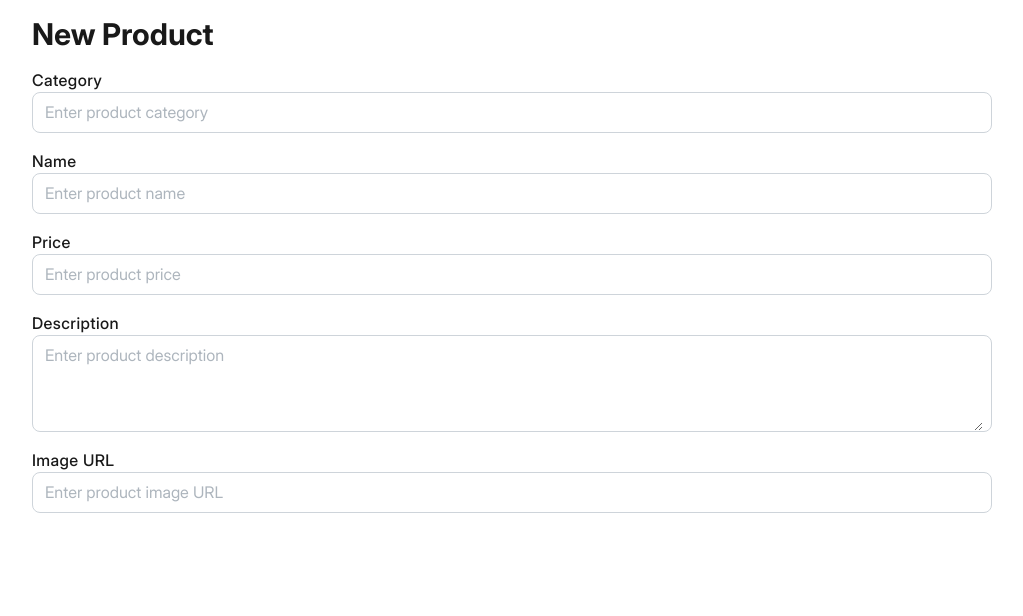
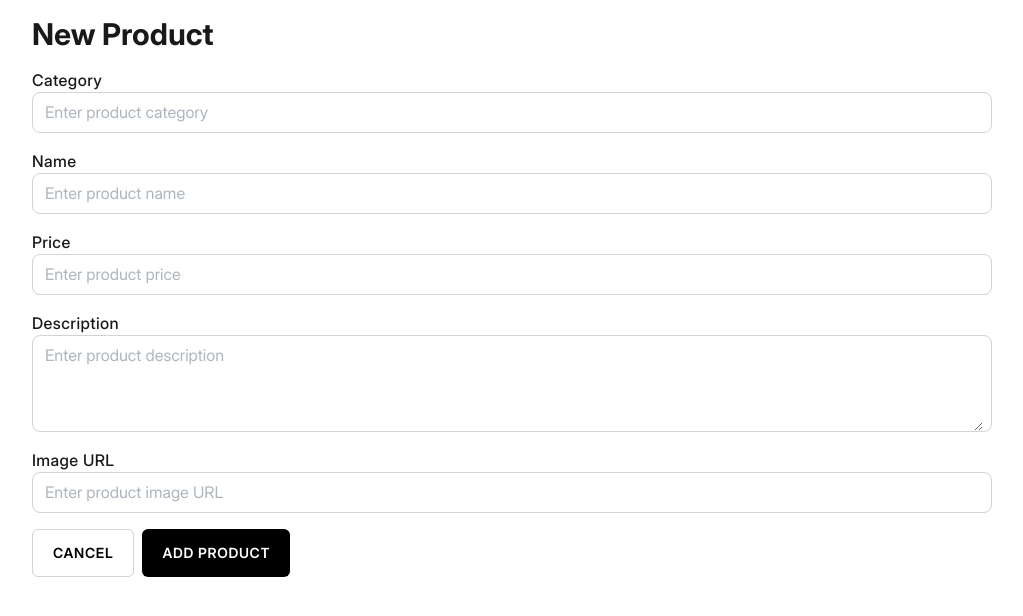
Before and after one commit to martins87/tc-frontend, a Next.js app: page /products/new in a window 1280 px wide. Shown: the top 616 px of the page, without its empty margins (128-1151 px from the left). Built offline with nearby package versions, Linux system fonts and the light colour scheme.

Commit message:
add Button component

```diff
--- a/app/(pages)/products/new/page.tsx
+++ b/app/(pages)/products/new/page.tsx
@@ -1,6 +1,7 @@
 "use client";
 
 import { useState } from "react";
+import { useRouter } from "next/navigation";
 
 import Centered from "@/app/components/ui/Centered";
 import Container from "@/app/components/ui/Container";
@@ -8,13 +9,17 @@ import Input from "@/app/components/ui/Input";
 import InputWrapper from "@/app/components/ui/InputWrapper";
 import Typography from "@/app/components/ui/Typography";
 import Textarea from "@/app/components/ui/Textarea";
+import Button from "@/app/components/ui/Button";
 
 const NewProductPage = () => {
+  const router = useRouter();
   const [category, setCategory] = useState("");
   const [name, setName] = useState("");
   const [price, setPrice] = useState("");
   const [description, setDescription] = useState("");
   const [imageURL, setImageURL] = useState("");
+
+  const handleCancel = () => router.push("/");
 
   return (
     <Container>
@@ -57,6 +62,20 @@ const NewProductPage = () => {
             setValue={setImageURL}
           />
         </InputWrapper>
+        <Centered className="gap-x-2" justify="start">
+          <Button
+            label="Cancel"
+            secondary
+            onClick={handleCancel}
+            textClassname="uppercase font-semibold"
+          />
+          <Button
+            label="Add Product"
+            primary
+            onClick={() => {}}
+            textClassname="uppercase font-semibold"
+          />
+        </Centered>
       </Centered>
     </Container>
   );
--- /dev/null
+++ b/app/components/ui/Button.tsx
@@ -0,0 +1,76 @@
+"use client";
+
+import { FC, ReactNode } from "react";
+import Image from "next/image";
+import { StaticImport } from "next/dist/shared/lib/get-img-props";
+import { twMerge } from "tailwind-merge";
+import Typography from "./Typography";
+
+type ButtonProps = {
+  label: string | ReactNode;
+  primary?: boolean;
+  secondary?: boolean;
+  tertiary?: boolean;
+  className?: string;
+  textClassname?: string;
+  icon?: StaticImport;
+  onClick?: () => void;
+  full?: boolean;
+  disabled?: boolean;
+  blue?: boolean;
+};
+
+const Button: FC<ButtonProps> = ({
+  label,
+  primary,
+  secondary,
+  tertiary,
+  className,
+  textClassname,
+  icon,
+  onClick,
+  full,
+  disabled,
+  blue,
+}) => {
+  return (
+    <button
+      className={twMerge(
+        "h-12 group flex items-center justify-center gap-x-3 px-5 rounded-md transition-colors ease-in-out duration-200 hover:cursor-pointer",
+        primary
+          ? "bg-black hover:bg-black/90 border-0"
+          : secondary
+          ? "bg-white border border-[#CED4DA] hover:bg-black/5"
+          : tertiary
+          ? "bg-white text-gray-700 border border-[#CED4DA] hover:bg-[#CED4DA]/20"
+          : "",
+        disabled && "bg-[#E9ECEF] hover:bg-[#E9ECEF] hover:cursor-not-allowed",
+        full && "w-full",
+        blue && "border-black hover:bg-black/10",
+        className
+      )}
+      onClick={onClick}
+    >
+      {icon && <Image src={icon} alt="button icon" />}
+      <Typography
+        className={twMerge(
+          "text-sm tracking-wider",
+          primary
+            ? "text-white"
+            : secondary
+            ? "text-black"
+            : tertiary
+            ? "text-[#212529]"
+            : "",
+          disabled && "text-[#ADB5BD]",
+          blue && "text-black",
+          textClassname
+        )}
+      >
+        {label}
+      </Typography>
+    </button>
+  );
+};
+
+export default Button;
```
